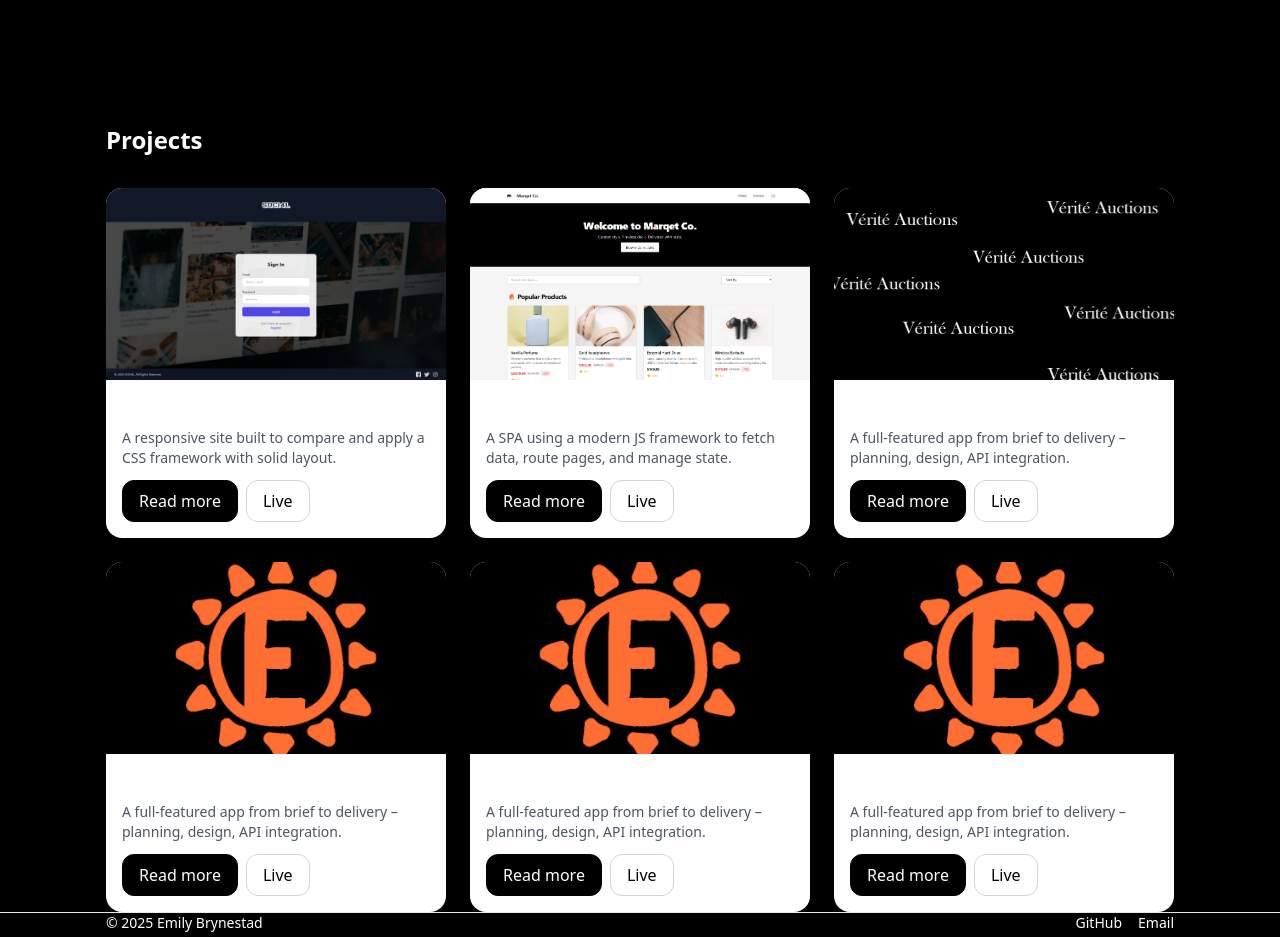
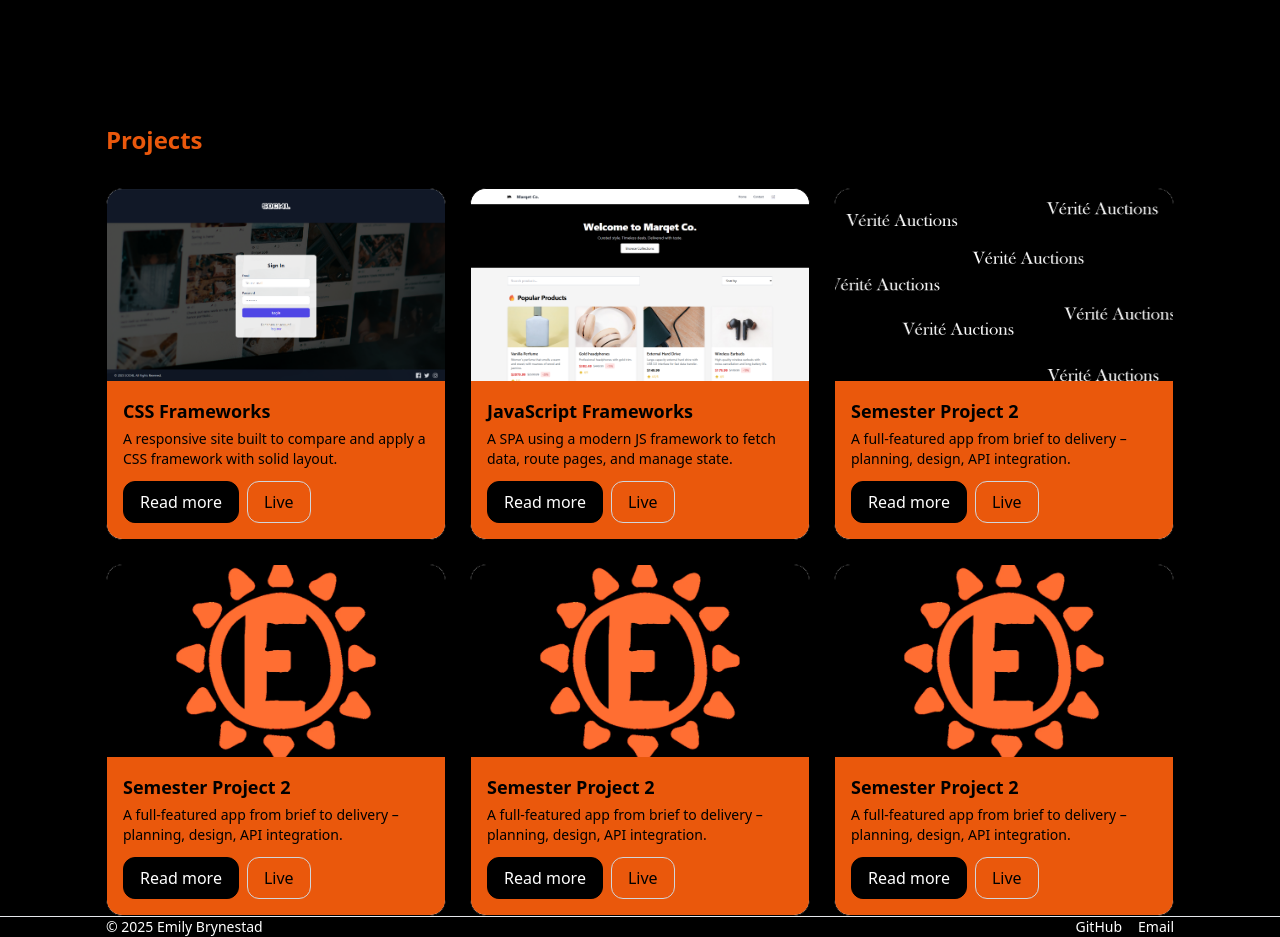
Before and after one commit to hvemily/emily-portfolio, a React (Vite) app: page / in a window 1280 px wide. Shown: the part 720-1657 px from the top of the page. Built offline with nearby package versions, Linux system fonts and the light colour scheme.

Commit message:
small design updates

```diff
--- a/src/components/Card.tsx
+++ b/src/components/Card.tsx
@@ -1,18 +1,35 @@
-import { Link } from 'react-router-dom'
-export default function Card({ item }) {
+import { Link } from "react-router-dom";
+import type { Project } from "../data/projects"; // <-- krever at projects.ts eksporterer Project-typen
+
+type CardProps = { item: Project };
+
+export default function Card({ item }: CardProps) {
   return (
-    <article className="card overflow-hidden">
+    <article className="card overflow-hidden border border-black hover:border-orange-600">
       <Link to={`/projects/${item.slug}`}>
-        <img src={item.thumbnail} alt={item.title} className="w-full h-48 object-cover" loading="lazy" />
+        <img
+          src={item.thumbnail}
+          alt={item.title}
+          className="w-full h-48 object-cover"
+          loading="lazy"
+        />
       </Link>
-      <div className="p-4">
-        <h3 className="text-lg font-semibold">{item.title}</h3>
-        <p className="text-sm text-gray-600 line-clamp-2 mt-1">{item.teaser}</p>
+
+      <div className="p-4 bg-orange-600">
+        <h3 className="text-lg font-semibold text-black">{item.title}</h3>
+        <p className="text-sm text-black line-clamp-2 mt-1">{item.teaser}</p>
+
         <div className="mt-3 flex gap-2">
-          <Link className="btn btn-primary" to={`/projects/${item.slug}`}>Read more</Link>
-          {item.live && <a className="btn text-black" href={item.live} target="_blank" rel="noreferrer">Live</a>}
+          <Link className="btn btn-primary" to={`/projects/${item.slug}`}>
+            Read more
+          </Link>
+          {item.live && (
+            <a className="btn text-black" href={item.live} target="_blank" rel="noreferrer">
+              Live
+            </a>
+          )}
         </div>
       </div>
     </article>
-  )
+  );
 }
--- a/src/data/projects.ts
+++ b/src/data/projects.ts
@@ -20,7 +20,9 @@ export const projects: Project[] = [
     caption: 'Soci4l - a CSS frameworks project',
     live: 'https://main--soci4l.netlify.app/',
     repo: 'https://github.com/NoroffFEU/js2-ca-hvemily/tree/css-frameworks',
-    article: `This project explores using a CSS framework to build a responsive layout quickly...`,
+    article: `This project explores using a CSS framework to build a responsive layout quickly.
+    It was buildt using Tailwind as the CSS framwork. If you wish to register to view the page,
+    just make up a e-mail account that ends with @stud.noroff.no`,
   },
   {
     slug: 'javascript-frameworks',
--- a/src/pages/Home.tsx
+++ b/src/pages/Home.tsx
@@ -42,7 +42,7 @@ export default function Home() {
       {/* PROSJEKTER */}
       <section id="projects" className="container py-10">
         <header className="mb-8">
-          <h2 className="text-2xl font-semibold">Projects</h2>
+          <h2 className="text-2xl font-semibold text-orange-600">Projects</h2>
         </header>
 
         <div className="grid gap-6 sm:grid-cols-2 lg:grid-cols-3">
--- a/src/pages/Project.tsx
+++ b/src/pages/Project.tsx
@@ -20,7 +20,7 @@ export default function Project() {
         <div className="mt-2 flex items-center gap-3 text-sm">
           <button className="btn" onClick={() => navigator.clipboard?.writeText(shareUrl)} aria-label="Copy article link" title="Copy link">Copy link</button>
           {item.live && <a className="btn" href={item.live} target="_blank" rel="noreferrer">Open live</a>}
-          {item.repo && <a className="btn" href={item.repo} target="_blank" rel="noreferrer">Open README</a>}
+          {item.repo && <a className="btn" href={item.repo} target="_blank" rel="noreferrer">Open repository</a>}
         </div>
       </header>
       <figure className="mb-6">
```
